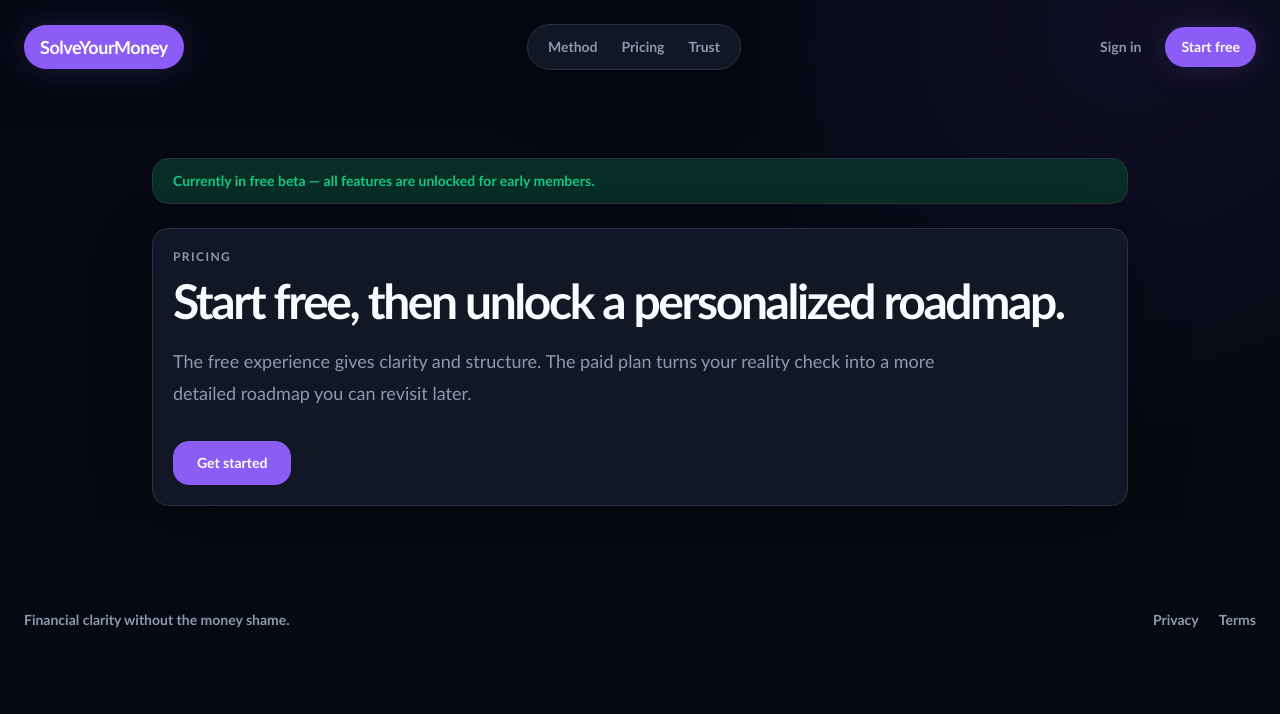
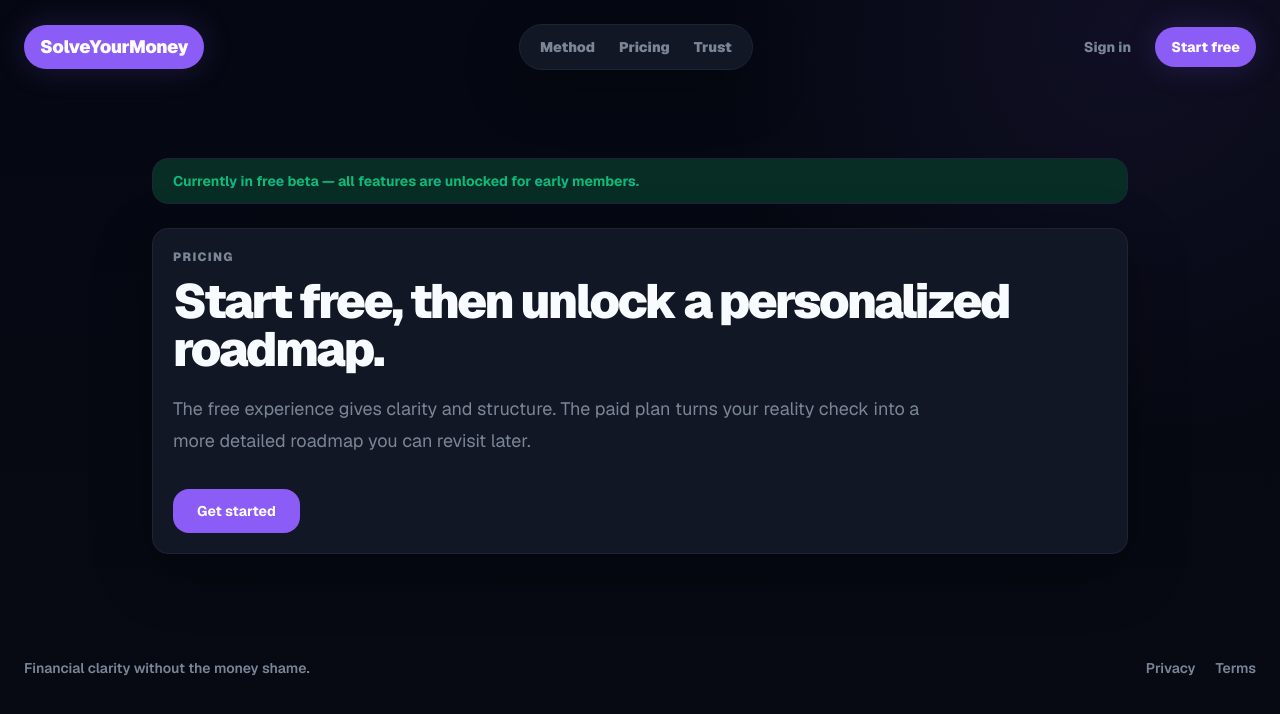
Before and after one commit to ggg6r34t/solveyourmoney, a Next.js app: page /pricing in a window 1280 px wide. Shown: the top 714 px of the page. Built offline with nearby package versions, Linux system fonts and the light colour scheme; no server answers.

Commit message:
feat: install lucide-react, add Geist font, update color tokens

```diff
--- a/app/globals.css
+++ b/app/globals.css
@@ -4,27 +4,27 @@
   --background: #050812;
   --foreground: #f8fbff;
   --surface: #0b101c;
-  --surface-elevated: #111724;
+  --surface-elevated: #0f1522;
   --surface-muted: #171d2b;
   --surface-contrast: #1f293b;
   --surface-success: #082d25;
   --sidebar: #0c111d;
   --panel: #111724;
   --panel-soft: #1a2030;
-  --track: #2b3244;
-  --ink-muted: #8d99ae;
+  --track: #1e2535;
+  --ink-muted: #7a8698;
   --ink-soft: #5f6b82;
-  --border: #293244;
+  --border: #1d2438;
   --border-strong: #394255;
   --ring: #9b6cff;
   --primary: #8b5cf6;
   --primary-strong: #6d3ee5;
   --primary-soft: #271f49;
-  --accent: #10c987;
+  --accent: #0fb97c;
   --accent-strong: #11e2a0;
   --warning: #f8b21a;
   --warning-soft: #382b0d;
-  --danger: #ff3d55;
+  --danger: #f04e5e;
   --danger-soft: #39121d;
   --info: #24d4e8;
   --xp: #9b6cff;
@@ -79,7 +79,7 @@
   --color-chart-2: var(--chart-2);
   --color-chart-3: var(--chart-3);
   --color-chart-4: var(--chart-4);
-  --font-sans: "Aptos", "Segoe UI Variable Display", "Trebuchet MS", sans-serif;
+  --font-sans: var(--font-geist, "Segoe UI Variable Display", system-ui, sans-serif);
   --font-mono: "Cascadia Code", "SFMono-Regular", monospace;
 }
 
--- a/app/layout.tsx
+++ b/app/layout.tsx
@@ -1,6 +1,13 @@
 import type { Metadata } from "next";
+import { Geist } from "next/font/google";
 import { AppProviders } from "./providers";
 import "./globals.css";
+
+const geist = Geist({
+  subsets: ["latin"],
+  variable: "--font-geist",
+  display: "swap",
+});
 
 export const metadata: Metadata = {
   metadataBase: new URL("https://solveyourmoney.com"),
@@ -39,7 +46,7 @@ export default function RootLayout({
   return (
     <html
       lang="en"
-      className="h-full antialiased"
+      className={`h-full antialiased ${geist.variable}`}
     >
       <body className="min-h-full">
         <AppProviders>{children}</AppProviders>
--- a/package.json
+++ b/package.json
@@ -18,6 +18,7 @@
     "@tanstack/react-query": "^5.90.5",
     "clsx": "^2.1.1",
     "framer-motion": "^12.23.24",
+    "lucide-react": "^1.14.0",
     "next": "16.2.4",
     "pdf-parse": "^2.4.5",
     "posthog-js": "^1.293.0",
```
Also changed, not shown: 3 other files (tests, documents, lock files or other folders).
